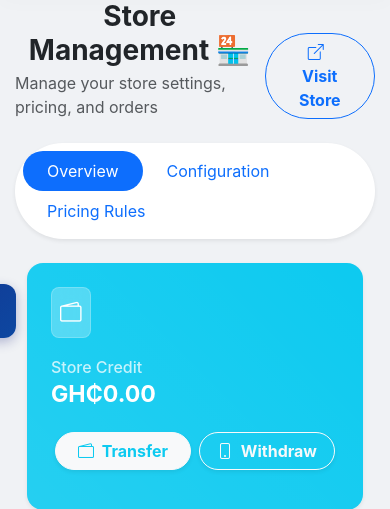
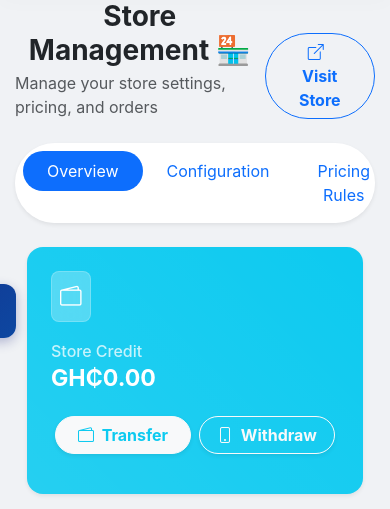
Before and after one commit to Razisky-Dev/DICE-final, a Flask app: page /store in a window 390 px wide. Shown: the part 77-586 px from the top of the page. Run offline with Flask 3, Linux system fonts and the light colour scheme; the visitor is signed in with stand-in values (Sample User, id 1); data comes from the database, SQL or seed files in the repository; data that the repository does not hold is empty; some libraries are stand-ins or nearby versions.

Commit message:
Fix store tabs alignment on mobile

```diff
--- a/templates/store.html
+++ b/templates/store.html
@@ -20,7 +20,8 @@
 <!-- Flash Messages are handled in dashboard_layout -->
 
 <!-- Store Tabs -->
-<ul class="nav nav-pills mb-4 bg-white p-2 rounded-pill shadow-sm d-inline-flex" id="storeTabs" role="tablist">
+<ul class="nav nav-pills mb-4 bg-white p-2 rounded-pill shadow-sm d-flex flex-nowrap overflow-auto" id="storeTabs"
+    role="tablist" style="scrollbar-width: none;">
     <li class="nav-item" role="presentation">
         <button class="nav-link active rounded-pill px-4" id="overview-tab" data-bs-toggle="pill"
             data-bs-target="#overview" type="button" role="tab">Overview</button>
```
